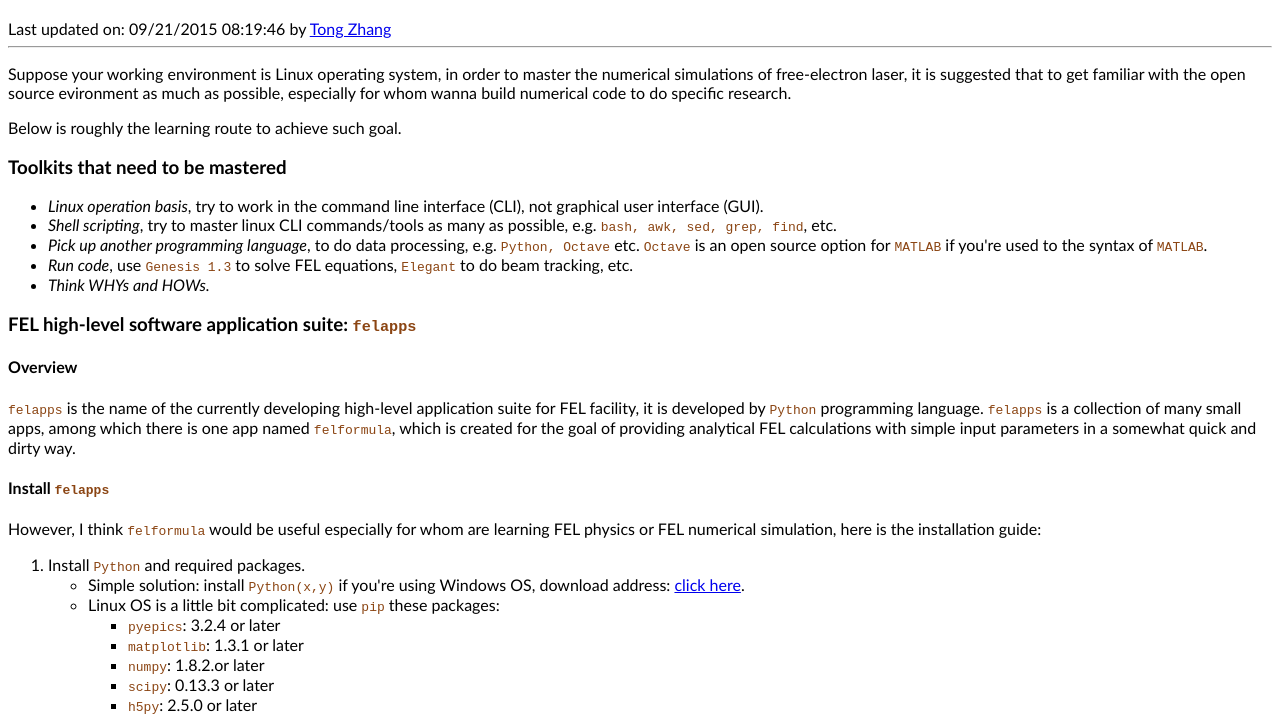
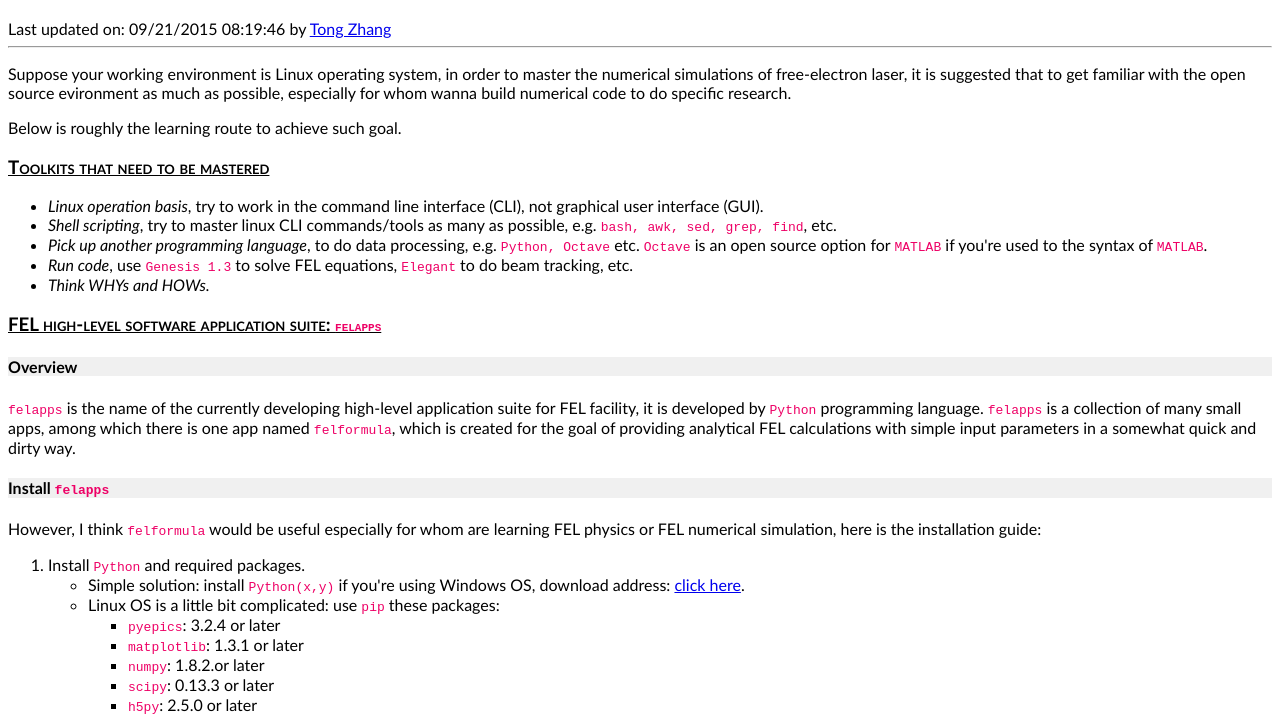
Before and after one commit to learningfel/learningfel.github.io, a plain HTML site: page felsim/index.html in a window 1280 px wide. Shown: the part 63-781 px from the top of the page. Drawn offline with Linux system fonts and the light colour scheme.

Commit message:
update css for fun

```diff
--- a/stylesheets/felsim.css
+++ b/stylesheets/felsim.css
@@ -17,7 +17,7 @@ pre {
 }
 
 tt {
-	color: #8B4513;
+    color: #EE0066;
 }
 
 h1 {
@@ -49,9 +49,13 @@ h2.regular {
 }
 
 h3 {
-	/*font-variant: small-caps;*/
+	font-variant: small-caps;
+    text-decoration: underline;
 }
 
+h4 {
+    background-color: #F0F0F0;
+}
 
 table {
 	text-align: center;
--- a/stylesheets/styles.css
+++ b/stylesheets/styles.css
@@ -19,7 +19,7 @@ pre {
 }
 
 tt {
-	color: #8B4513;
+    color: #F66C33;
 }
 
 h1 {
@@ -54,7 +54,6 @@ h3 {
 	/*font-variant: small-caps;*/
 }
 
-
 table {
 	text-align: center;
 }
```
